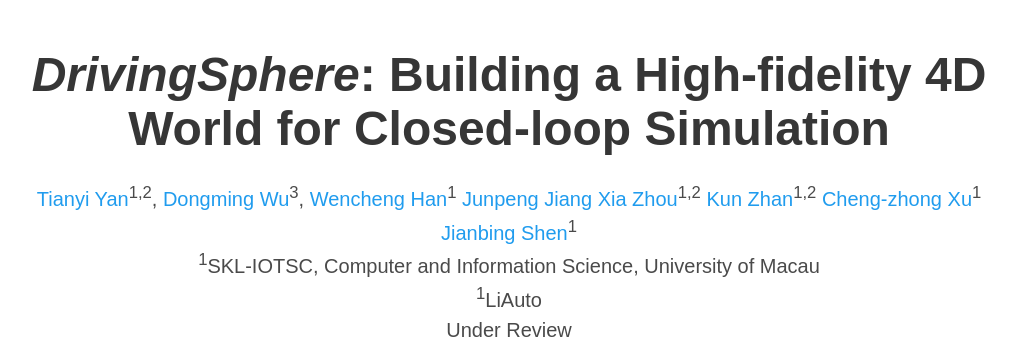
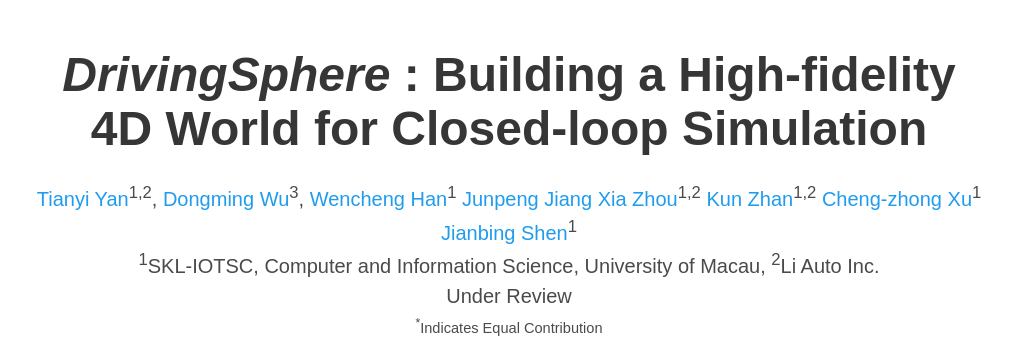
Before and after one commit to yanty123/DrivingSphere, a plain HTML site: page index.html in a window 1280 px wide. Shown: the top 349 px of the page, without its empty margins (131-1147 px from the left). Drawn offline with nearby package versions, Linux system fonts and the light colour scheme; some icons are missing; a web font is replaced by a local one.

Commit message:
Update index.html

```diff
--- a/index.html
+++ b/index.html
@@ -52,7 +52,7 @@
       <div class="container is-max-desktop">
         <div class="columns is-centered">
           <div class="column has-text-centered">
-            <h1 class="title is-1 publication-title"><i>DrivingSphere</i>: Building a High-fidelity 4D World for Closed-loop Simulation</h1>
+            <h1 class="title is-1 publication-title"><i>DrivingSphere</i> : Building a High-fidelity 4D World for Closed-loop Simulation</h1>
             <div class="is-size-5 publication-authors">
               <!-- Paper authors -->
               <span class="author-block">
@@ -80,8 +80,8 @@
                   </div>
 
                   <div class="is-size-5 publication-authors">
-                    <span class="author-block"><sup>1</sup>SKL-IOTSC, Computer and Information Science, University of Macau
-                      <br><sup>1</sup>LiAuto
+                    <span class="author-block"><sup>1</sup>SKL-IOTSC, Computer and Information Science, University of Macau, <sup>2</sup>Li Auto Inc.
+
                       <br>Under Review</span>
                     <span class="eql-cntrb"><small><br><sup>*</sup>Indicates Equal Contribution</small></span>
                   </div>
```
